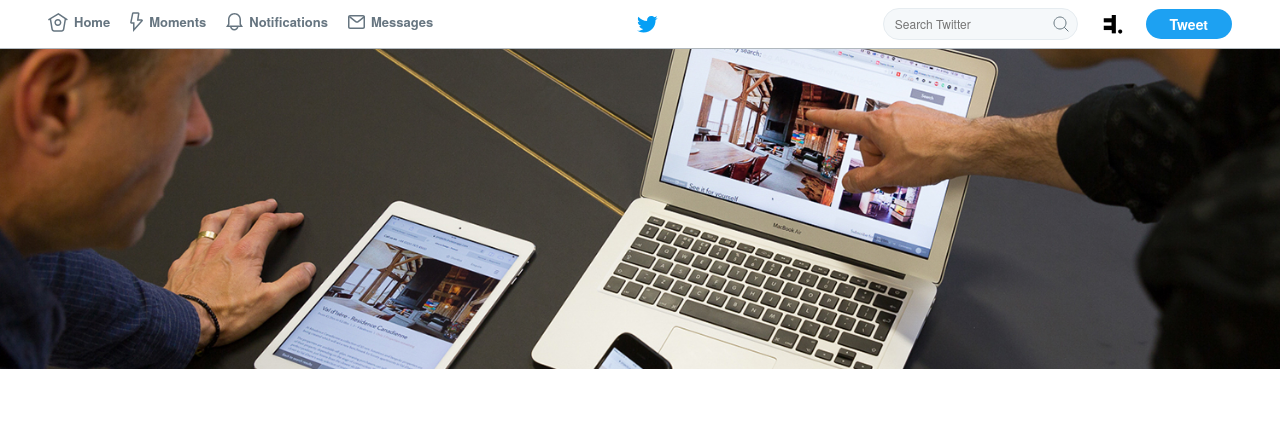
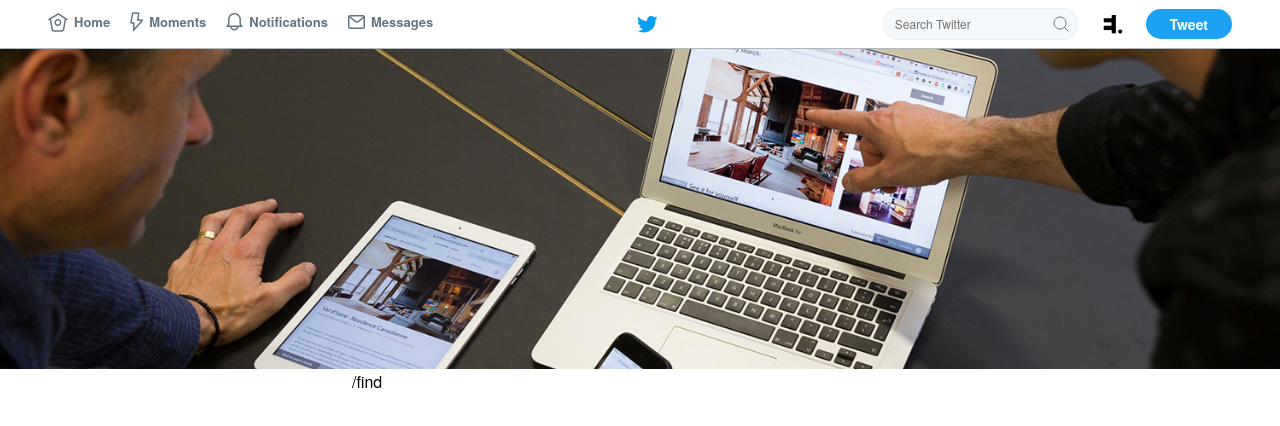
Before and after one commit to abelard-l/twitter-demo-frontend, a React (Create React App) app: page /find in a window 1280 px wide. Shown: the top 426 px of the page. Built offline with nearby package versions, Linux system fonts and the light colour scheme.

Commit message:
feat: routes

```diff
--- a/src/App.js
+++ b/src/App.js
@@ -6,6 +6,7 @@ import {
 import Helmet from 'react-helmet';
 import Header from './Header';
 import Main from './Main';
+import Generic from './Generic';
 
 export default () => (
   <IntlProvider locale="en">
@@ -14,6 +15,17 @@ export default () => (
         <Helmet title="EveryInteract (@EveryInteract) | Twitter" />
         <Header />
         <Switch>
+          <Route exact path="/moments" component={Generic} />
+          <Route exact path="/notifications" component={Generic} />
+          <Route exact path="/messages" component={Generic} />
+          <Route exact path="/viewall" component={Generic} />
+          <Route exact path="/find" component={Generic} />
+          <Route exact path="/terms" component={Generic} />
+          <Route exact path="/about" component={Generic} />
+          <Route exact path="/help" component={Generic} />
+          <Route exact path="/privacypolicy" component={Generic} />
+          <Route exact path="/cookies" component={Generic} />
+          <Route exact path="/ads" component={Generic} />
           <Route path="/:userid" component={Main} />
           <Redirect exact from="/" to="/EveryInteract" />
         </Switch>
--- /dev/null
+++ b/src/Generic.js
@@ -0,0 +1,11 @@
+import React from 'react';
+
+export default ({ match }) => (
+  <div className="container">
+    <div className="row">
+      <div className="col-xs-offset-3 col-xs-6">
+        {match.path}
+      </div>
+    </div>
+  </div>
+);
```
